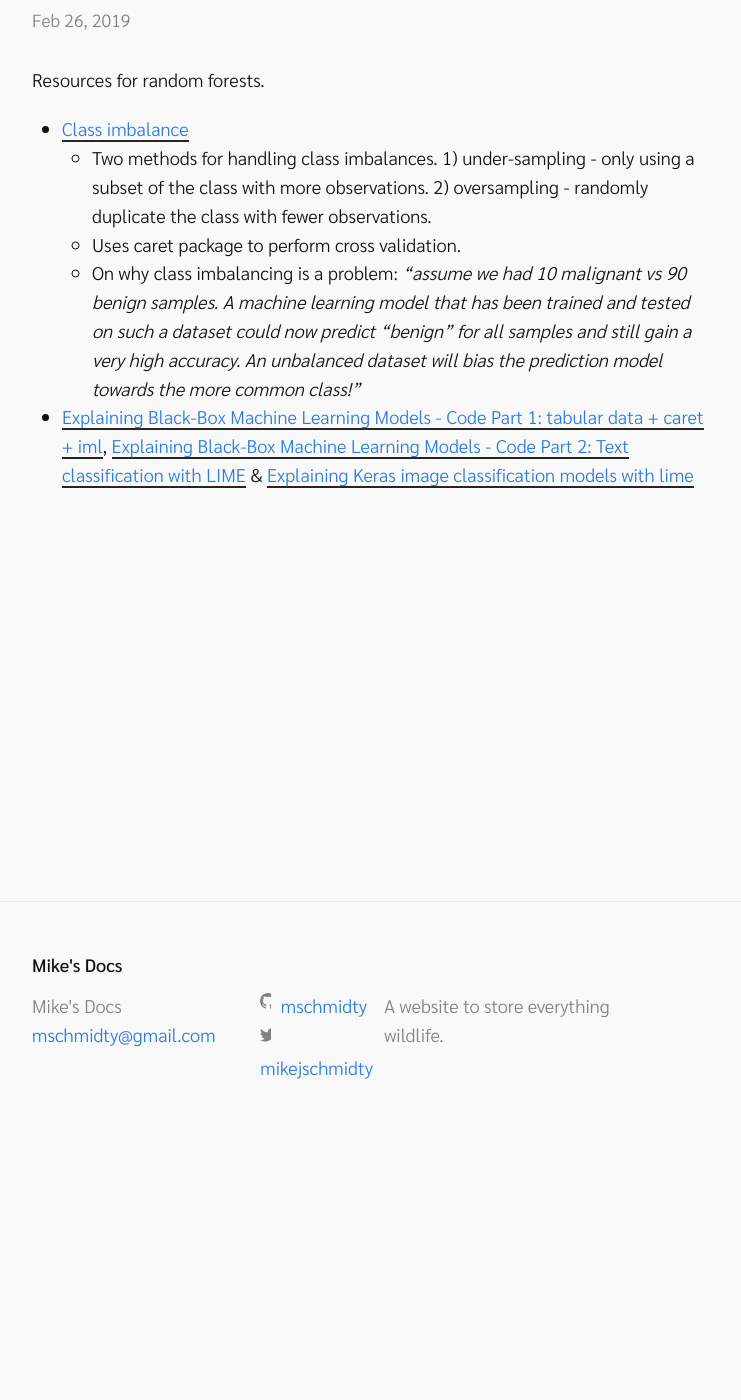
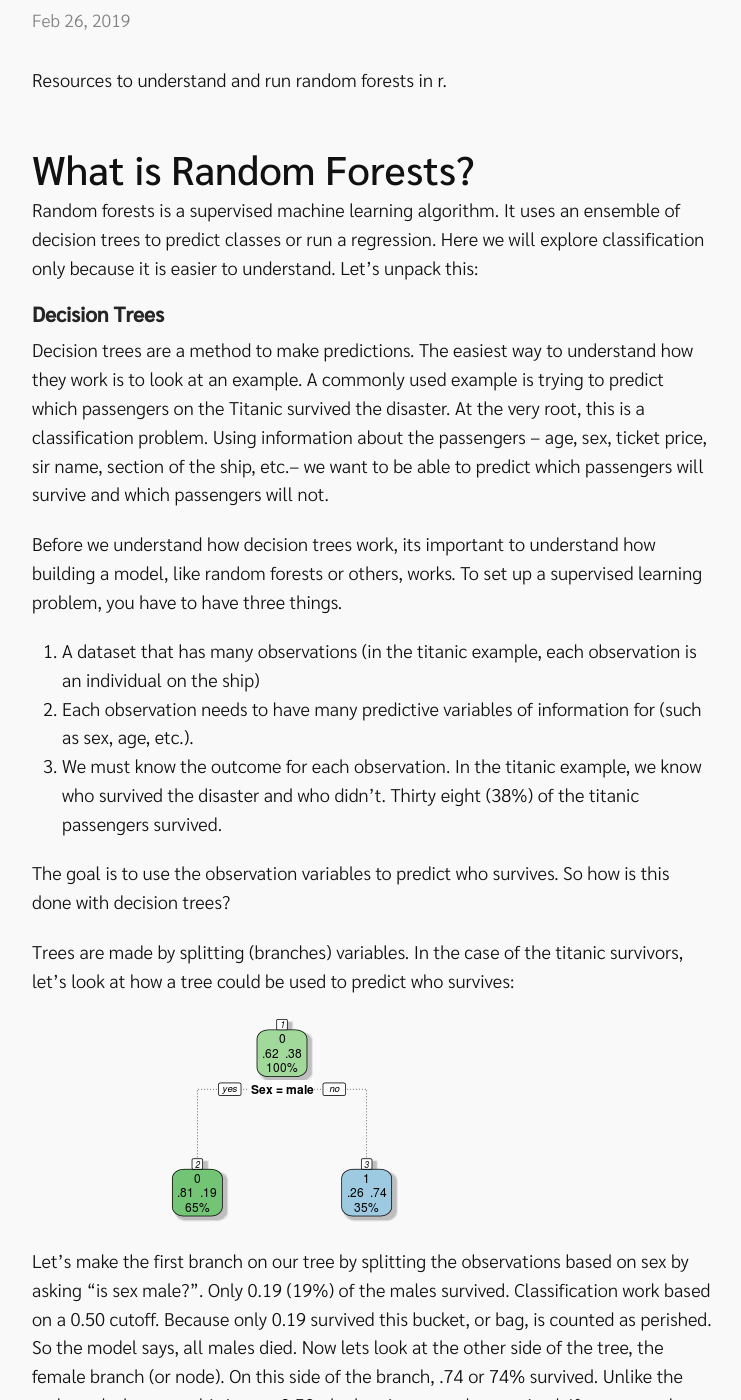
Before and after one commit to mschmidty/bio_notes, a Jekyll site: the page built from r/_posts/2019-02-26-random-forest-resources-and-notes.md, in a window 1280 px wide and 1400 px high, scrolled down 252 px. Shown: the whole window, without its empty margins (268-1009 px from the left). Built offline with Jekyll 4.4.1, drawn with Linux system fonts in a browser that asks for light colours; some of the changed text lies outside the part shown.

Commit message:
added notes to random forests note

```diff
--- a/r/_posts/2019-02-26-random-forest-resources-and-notes.md
+++ b/r/_posts/2019-02-26-random-forest-resources-and-notes.md
@@ -5,10 +5,50 @@ date: "2019-02-26 16:30:44 -0700"
 categories: [ machine learning, R ]
 ---
 
-Resources for random forests.
+Resources to understand and run random forests in r.
+
+## What is Random Forests?
+Random forests is a supervised machine learning algorithm.  It uses an ensemble of decision trees to predict classes or run a regression. Here we will explore classification only because it is easier to understand. Let's unpack this:
+
+### Decision Trees
+Decision trees are a method to make predictions. The easiest way to understand how they work is to look at an example. A commonly used example is trying to predict which passengers on the Titanic survived the disaster.  At the very root, this is a classification problem.  Using information about the passengers -- age, sex, ticket price, sir name, section of the ship, etc.-- we want to be able to predict which passengers will survive and which passengers will not.
+
+Before we understand how decision trees work, its important to understand how building a model, like random forests or others, works.  To set up a supervised learning problem, you have to have three things.
+
+1. A dataset that has many observations (in the titanic example, each observation is an individual on the ship)
+2. Each observation needs to have many predictive variables of information for (such as sex, age, etc.).
+3. We must know the outcome for each observation.  In the titanic example, we know who survived the disaster and who didn't. Thirty eight (38%) of the titanic passengers survived.
+
+The goal is to use the observation variables to predict who survives.  So how is this done with decision trees?
+
+Trees are made by splitting (branches) variables.  In the case of the titanic survivors, let's look at how a tree could be used to predict who survives:
+
+![Titanic Decision Tree Split By sex]({{"/r/assets/r-part-3-decision-trees-1.png" | relative_url }})
+
+Let's make the first branch on our tree by splitting the observations based on sex by asking "is sex male?".  Only 0.19 (19%) of the males survived. Classification work based on a 0.50 cutoff. Because only 0.19 survived this bucket, or bag, is counted as perished. So the model says, all males died. Now lets look at the other side of the tree, the female branch (or node).  On this side of the branch, .74 or 74% survived.  Unlike the male node, because this is over 0.50, the bag is counted as survived.  If we stopped here we would have a model that predicts that all males died and all females survived.  It would be incorrect 26% of the time for females and 19% for males.  To improve the model we can use more variables to further parse our data and improve our prediction.
+
+![Titanic Decision Tree with many Splits]({{"/r/assets/r-part-3-decision-trees-2.png" | relative_url }})
+
+Now that we understand the splits you can follow the the graphic above through its logic all the way to its conclusion.  The variables used are sex, age, SibSP (the number of siblings or spouses each passenger had), fare, Embarked, and Pclass (passenger class).  But this is a relatively short tree. We could continue to split nodes as many times as they could be split. This might seem like a good idea, but it leads very often to over fitting. Meaning that, while the splits (model) fit the data you are training it with, it will perform poorly when applying that model to data you want to predict.  To solve this problem, we can use an ensamble of many trees.
+
+## What is an Ensamble?
+
+> **Definition**: A unit or group of complementary parts that contribute to a single effect
+
+There are many problems with decision trees.  One of which is overfitting, mentioned above, but the other is that once they make a split based on a variable, they have no way of going back to that split to make sure the split was made at the correct spot in the correct location of the tree.
+
+Random forests uses many trees to with a variety many schemes of splits with varying levels to get around both of these problems.   To perform these various splits it bags the observations.  Bagging is taking a sample of the observations and building a tree off of the sample.  This is done because if all of the data was used for each tree, there would be very little variation on how the data is split.  But by growing a tree from a subsample of the total dataset, trees will be different because they are based on different and random set of observations.
+
+The ensemble approach comes from taking the most votes from the sum of the trees.  In the titanic example, lets take one passenger from the titanic. Lets say 5 trees are grown using random forests. Two of the trees predict that the passenger will die and three of the trees predict that the passenger will live. The final prediction from this ensamble would be that the passenger would live because greater than 50% of the time that passenger was voted to have lived.
+
+## Runing Random Forsts in R
+Coming Soon!
+
+# Resources
 
 * [Class imbalance](https://shiring.github.io/machine_learning/2017/04/02/unbalanced)
   - Two methods for handling class imbalances. 1) under-sampling - only using a subset of the class with more observations. 2) oversampling - randomly duplicate the class with fewer observations.
   - Uses caret package to perform cross validation.
-  - On why class imbalancing is a problem: *"assume we had 10 malignant vs 90 benign samples. A machine learning model that has been trained and tested on such a dataset could now predict “benign” for all samples and still gain a very high accuracy. An unbalanced dataset will bias the prediction model towards the more common class!"*
+  - On why class balancing is a problem: *"assume we had 10 malignant vs 90 benign samples. A machine learning model that has been trained and tested on such a dataset could now predict “benign” for all samples and still gain a very high accuracy. An unbalanced dataset will bias the prediction model towards the more common class!"*
 * [Explaining Black-Box Machine Learning Models - Code Part 1: tabular data + caret + iml](https://shirinsplayground.netlify.com/2018/07/explaining_ml_models_code_caret_iml/), [Explaining Black-Box Machine Learning Models - Code Part 2: Text classification with LIME](https://shirinsplayground.netlify.com/2018/07/explaining_ml_models_code_text_lime/) & [Explaining Keras image classification models with lime](https://shirinsplayground.netlify.com/2018/06/keras_fruits_lime/)
+* [Titanic: Getting Started With R](https://trevorstephens.com/kaggle-titanic-tutorial/getting-started-with-r/) The best Random Forest explainer I've seen to date.
```
Also changed, not shown: r/assets/CART_tree_titanic_survivors.png (added), r/assets/r-part-3-decision-trees-1.png (added), r/assets/r-part-3-decision-trees-2.png (added).
